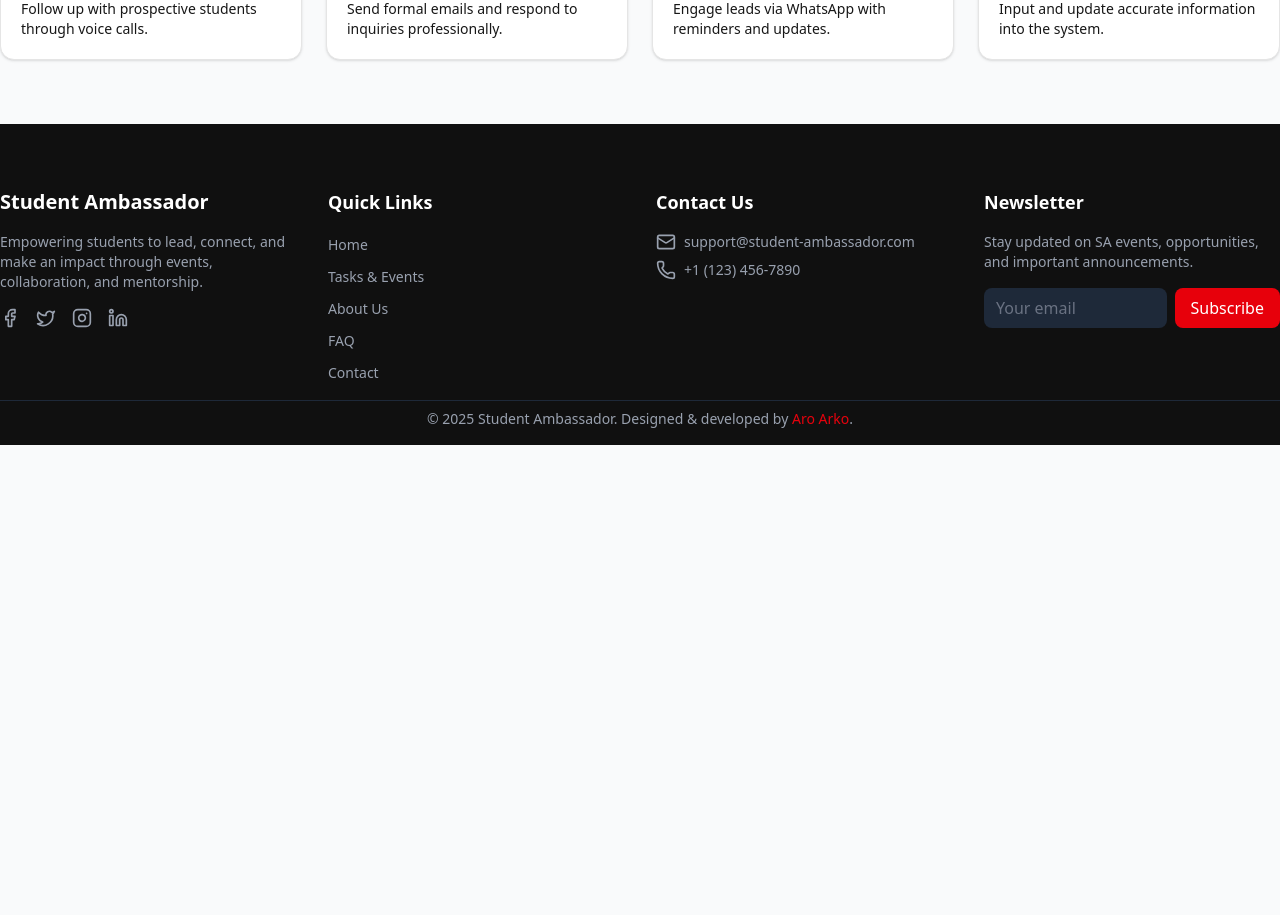
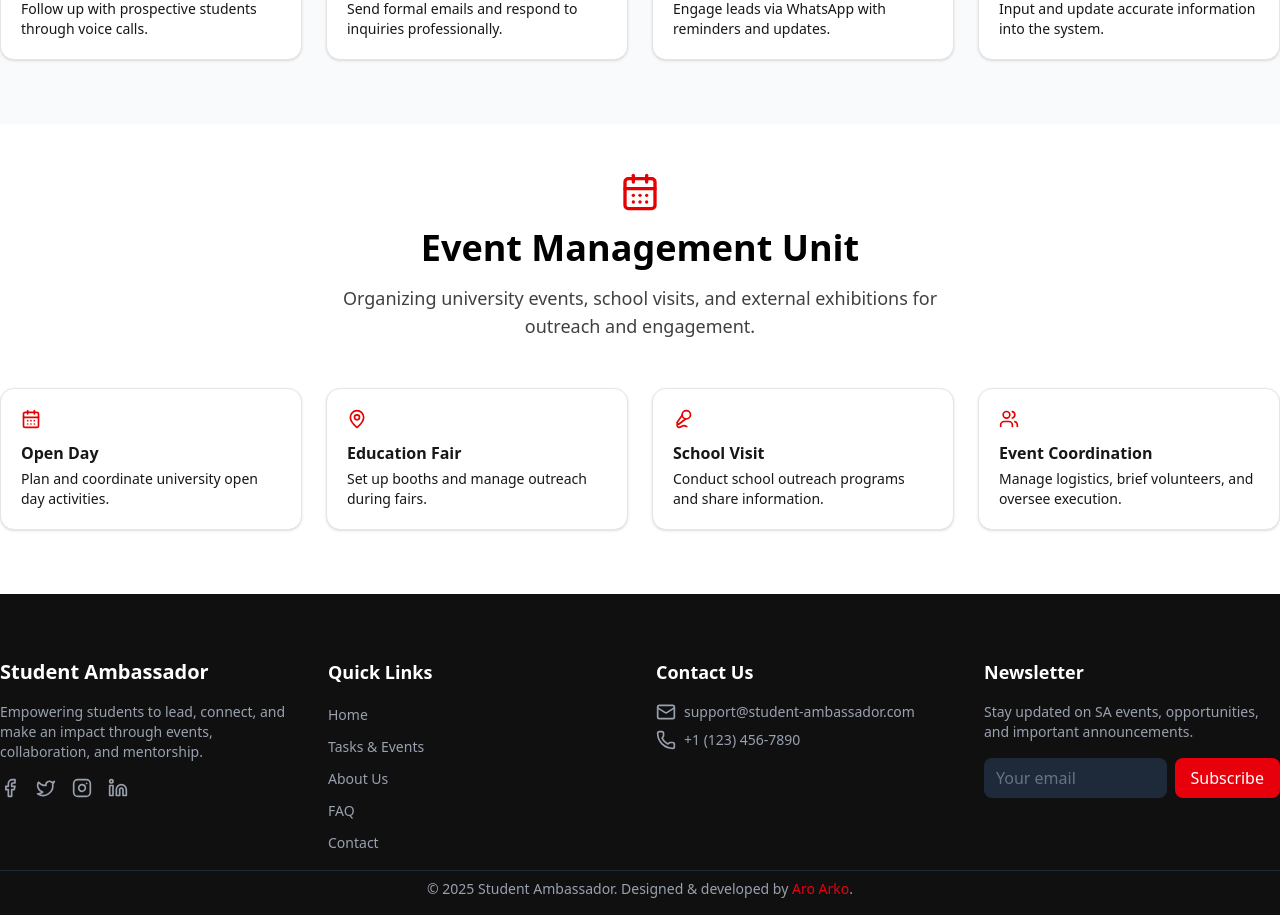
Before and after one commit to aro-arko/SA-Management-System, a Next.js app in the folder frontend/: page /tasks-events in a window 1280 px wide. Shown: the part 880-1795 px from the top of the page. Before the commit the page ends 1325 px from the top, so only its background shows below. Built offline with nearby package versions, Linux system fonts and the light colour scheme.

Commit message:
emu tasks added

```diff
--- a/frontend/src/app/(WithCommonLayout)/tasks-events/page.tsx
+++ b/frontend/src/app/(WithCommonLayout)/tasks-events/page.tsx
@@ -1,3 +1,4 @@
+import EmuTasks from "@/components/modules/WithCommonLayout/TASK_EVENTS/emu/emuTasks";
 import HrFinanceTasks from "@/components/modules/WithCommonLayout/TASK_EVENTS/hr_finance/HrFinanceTasks";
 import LmuTasks from "@/components/modules/WithCommonLayout/TASK_EVENTS/lmu/lmuTasks";
 
@@ -6,6 +7,7 @@ const tasksEventsPage = () => {
     <div className="pt-16">
       <HrFinanceTasks />
       <LmuTasks />
+      <EmuTasks />
     </div>
   );
 };
--- /dev/null
+++ b/frontend/src/components/modules/WithCommonLayout/TASK_EVENTS/emu/emuTasks.tsx
@@ -0,0 +1,115 @@
+"use client";
+
+import { useTheme } from "next-themes";
+import { CalendarDays, MapPin, Mic2, Users } from "lucide-react";
+import React, { useEffect, useState } from "react";
+import { motion } from "framer-motion";
+import { Skeleton } from "@/components/ui/skeleton";
+
+const eventTasks = [
+  {
+    icon: <CalendarDays className="w-5 h-5 text-primary" />,
+    title: "Open Day",
+    description: "Plan and coordinate university open day activities.",
+  },
+  {
+    icon: <MapPin className="w-5 h-5 text-primary" />,
+    title: "Education Fair",
+    description: "Set up booths and manage outreach during fairs.",
+  },
+  {
+    icon: <Mic2 className="w-5 h-5 text-primary" />,
+    title: "School Visit",
+    description: "Conduct school outreach programs and share information.",
+  },
+  {
+    icon: <Users className="w-5 h-5 text-primary" />,
+    title: "Event Coordination",
+    description: "Manage logistics, brief volunteers, and oversee execution.",
+  },
+];
+
+const EmuTasks = () => {
+  const { resolvedTheme } = useTheme();
+  const [mounted, setMounted] = useState(false);
+
+  useEffect(() => {
+    const timeout = setTimeout(() => {
+      setMounted(true);
+    }, 600);
+    return () => clearTimeout(timeout);
+  }, []);
+
+  const isDark = resolvedTheme === "dark";
+
+  if (!mounted) {
+    return (
+      <section className="pt-12 pb-16 px-4 sm:px-6 lg:px-0">
+        <div className="max-w-7xl mx-auto text-center mb-10">
+          <Skeleton className="w-10 h-10 mx-auto mb-4 rounded-full bg-neutral-300 dark:bg-neutral-700" />
+          <Skeleton className="h-8 w-2/3 mx-auto mb-4 bg-neutral-200 dark:bg-neutral-800 rounded-md" />
+          <Skeleton className="h-4 w-4/5 mx-auto mb-2 bg-neutral-200 dark:bg-neutral-800 rounded-md" />
+          <Skeleton className="h-4 w-2/3 mx-auto bg-neutral-200 dark:bg-neutral-800 rounded-md" />
+        </div>
+
+        <div className="max-w-7xl mx-auto grid grid-cols-1 sm:grid-cols-2 lg:grid-cols-4 gap-6">
+          {[...Array(4)].map((_, i) => (
+            <div
+              key={i}
+              className="rounded-xl border p-6 shadow-md bg-neutral-100 dark:bg-[#1a1a1a]/40 border-neutral-200 dark:border-[#2a2a2a]"
+            >
+              <Skeleton className="h-6 w-6 mb-4 bg-neutral-300 dark:bg-neutral-700 rounded-md" />
+              <Skeleton className="h-5 w-2/3 mb-2 bg-neutral-300 dark:bg-neutral-700 rounded-md" />
+              <Skeleton className="h-3 w-full mb-1 bg-neutral-200 dark:bg-neutral-700 rounded-md" />
+              <Skeleton className="h-3 w-3/4 bg-neutral-200 dark:bg-neutral-700 rounded-md" />
+            </div>
+          ))}
+        </div>
+      </section>
+    );
+  }
+
+  return (
+    <section
+      className={`pt-12 pb-16 px-4 sm:px-6 lg:px-0 ${
+        isDark ? "bg-gradient-to-b from-[#000000] to-[#170303]" : "bg-[#ffffff]"
+      }`}
+    >
+      <div className="max-w-7xl mx-auto text-center mb-10">
+        <CalendarDays className="w-10 h-10 mx-auto text-primary mb-4" />
+        <h2 className="text-2xl sm:text-3xl md:text-4xl font-bold mb-4">
+          Event Management Unit
+        </h2>
+        <p className="text-sm sm:text-base md:text-lg text-neutral-700 dark:text-neutral-300 mb-8 md:mb-12 max-w-2xl mx-auto">
+          Organizing university events, school visits, and external exhibitions
+          for outreach and engagement.
+        </p>
+      </div>
+
+      <div className="max-w-7xl mx-auto grid grid-cols-1 sm:grid-cols-2 lg:grid-cols-4 gap-6">
+        {eventTasks.map((item, index) => (
+          <motion.div
+            key={index}
+            initial={{ opacity: 0, y: 10 }}
+            whileInView={{ opacity: 1, y: 0 }}
+            transition={{ duration: 0.5, delay: index * 0.1 }}
+            viewport={{ once: true }}
+            className={`flex flex-col items-start gap-3 p-5 rounded-xl border shadow-sm transition-all ${
+              isDark
+                ? "bg-[#1a1a1a]/40 backdrop-blur-md border-[#2a2a2a] text-neutral-100 hover:bg-[#2c2c2c]/60 hover:border-[#444]"
+                : "bg-white border-neutral-200 text-neutral-900 hover:shadow-md hover:border-neutral-300"
+            }`}
+          >
+            <div>{item.icon}</div>
+            <div>
+              <h3 className="font-semibold text-base">{item.title}</h3>
+              <p className="text-sm mt-1">{item.description}</p>
+            </div>
+          </motion.div>
+        ))}
+      </div>
+    </section>
+  );
+};
+
+export default EmuTasks;
```
